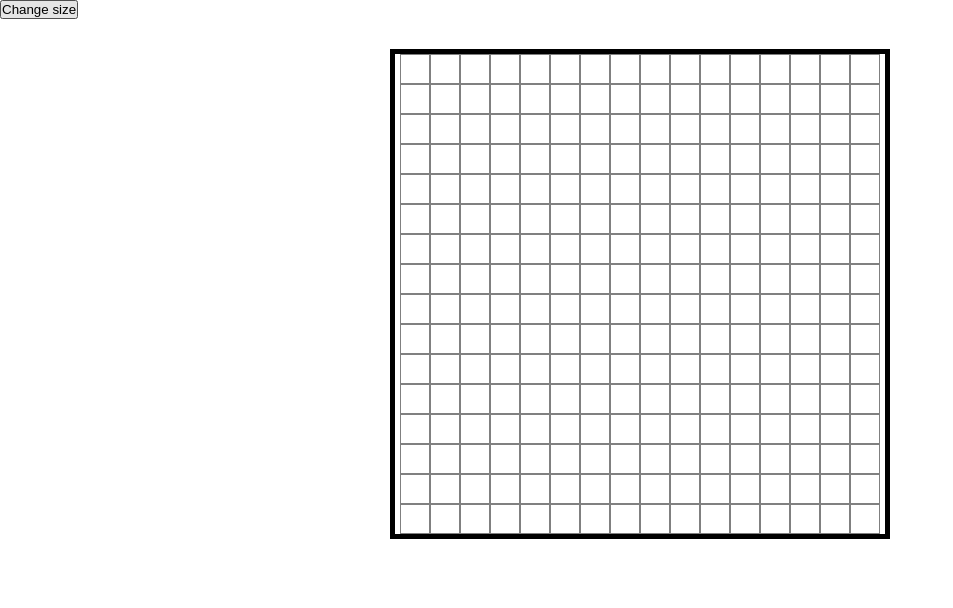
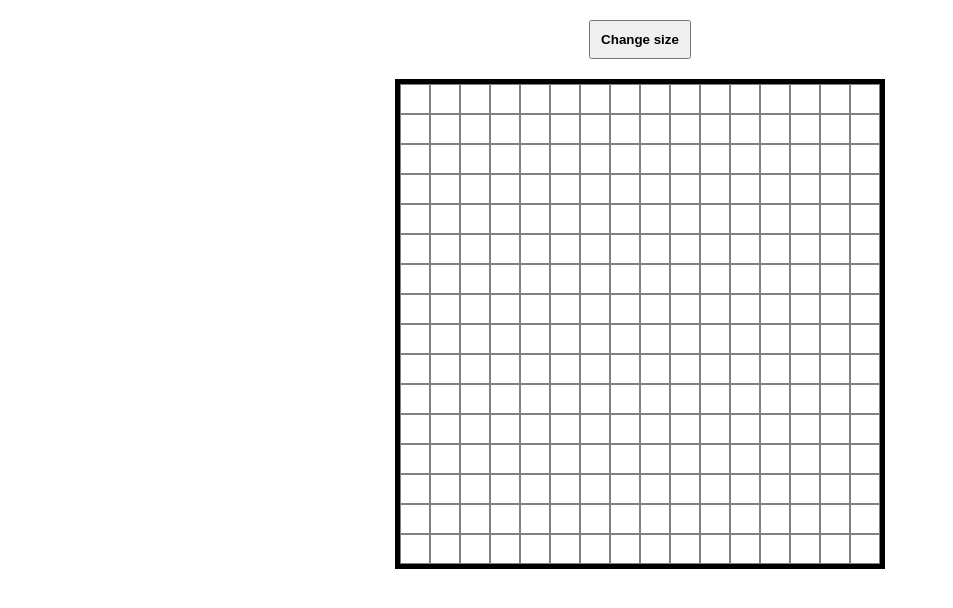
Before and after one commit to milooo03/etch-a-sketch, a plain HTML site: page index.html in a window 1280 px wide. Shown: the whole page, without its empty margins (0-953 px from the left). Drawn offline with Linux system fonts and the light colour scheme.

Commit message:
Add resizing button properties and minimal changes.

```diff
--- a/style.css
+++ b/style.css
@@ -6,11 +6,11 @@
 #container {
     display: flex;
     border: solid 5px black;
-    width: 490px;
-    height: auto;
+    width: 480px;
+    height: 480px;
     flex-flow: wrap;
     justify-content: center;
-    margin: 30px auto;
+    margin: 20px auto;
 }
 
 .square {
@@ -20,3 +20,10 @@
     height: 30px;
     margin: 0px;
 }
+
+button {
+    display: block;
+    padding: 10px;
+    margin: 20px auto;
+    font-weight: bold;
+}
```
